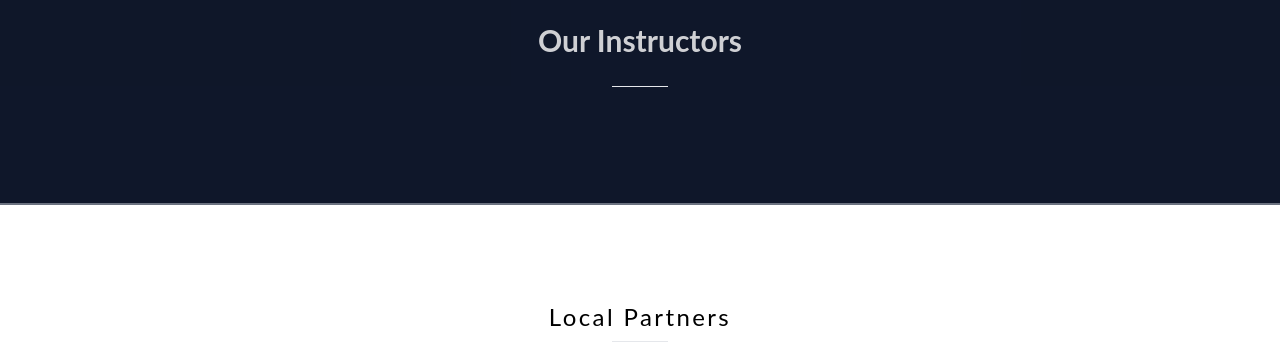
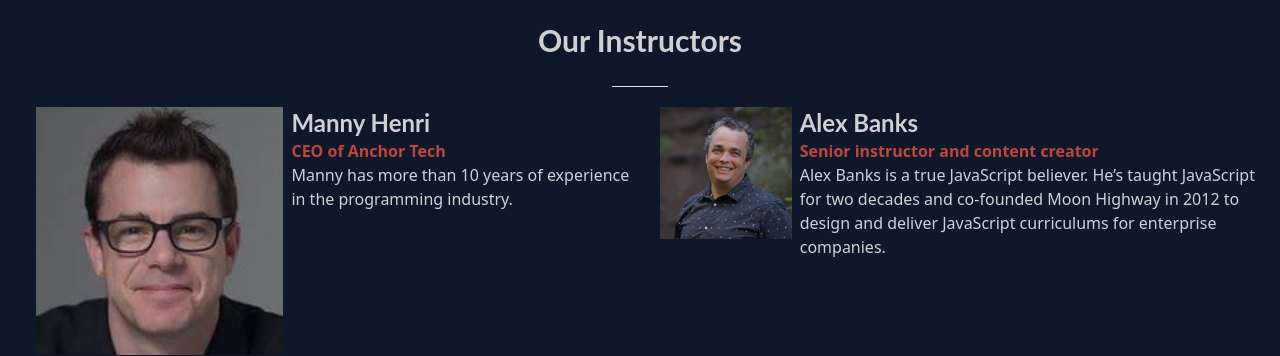
Before and after one commit to Ibranista/ibranista-university, a website: page index.html in a window 1280 px wide. Shown: the part 1575-1931 px from the top of the page. Drawn offline with nearby package versions, Linux system fonts and the light colour scheme.

Commit message:
imported api data.

```diff
--- a/index.html
+++ b/index.html
@@ -10,6 +10,7 @@
       href="https://cdnjs.cloudflare.com/ajax/libs/font-awesome/6.1.1/css/all.min.css"
     />
     <script src="./src/script/script.js" defer></script>
+    <script src="./src/script/api.js" defer></script>
     <title>Ibranista Learning</title>
   </head>
   <body>
```
